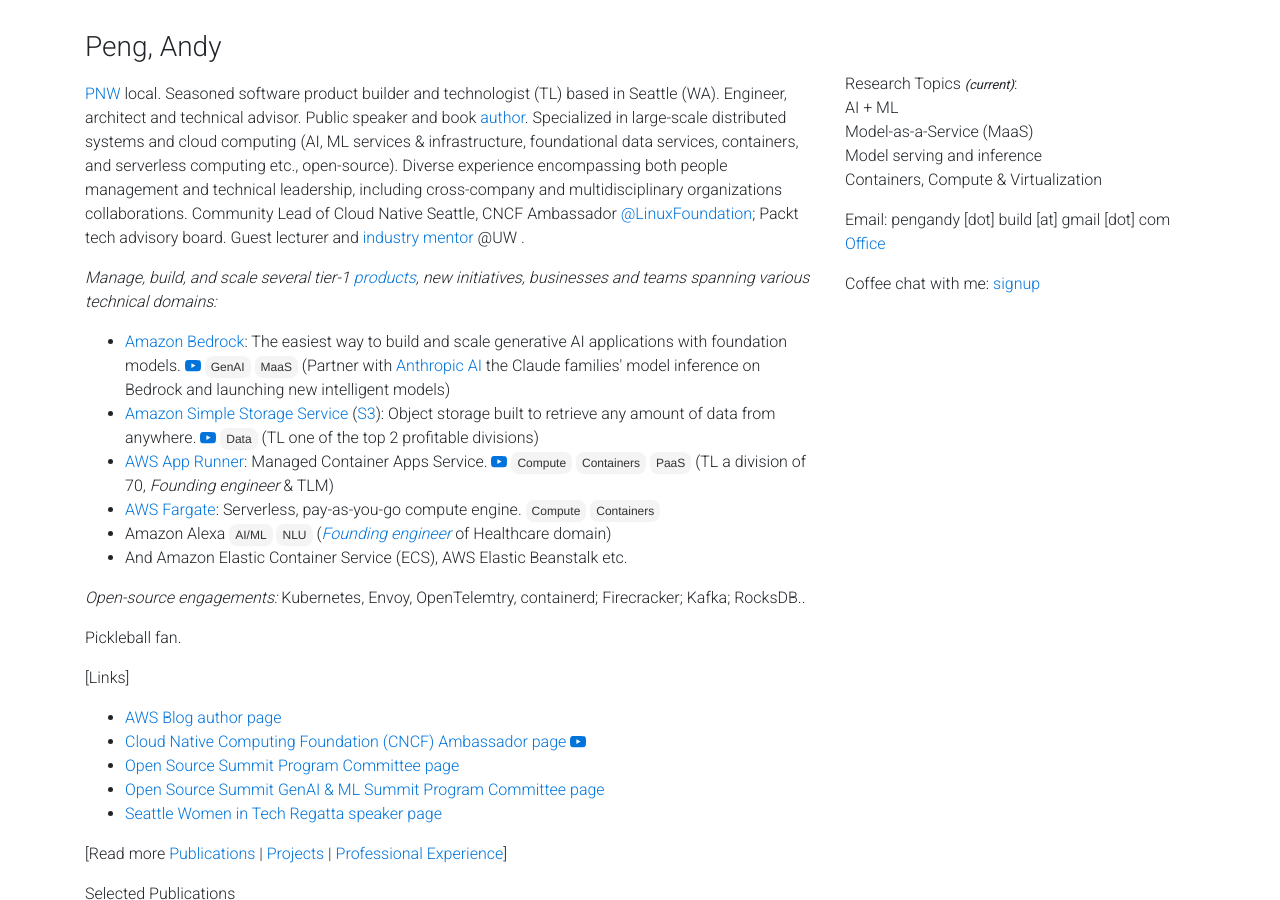
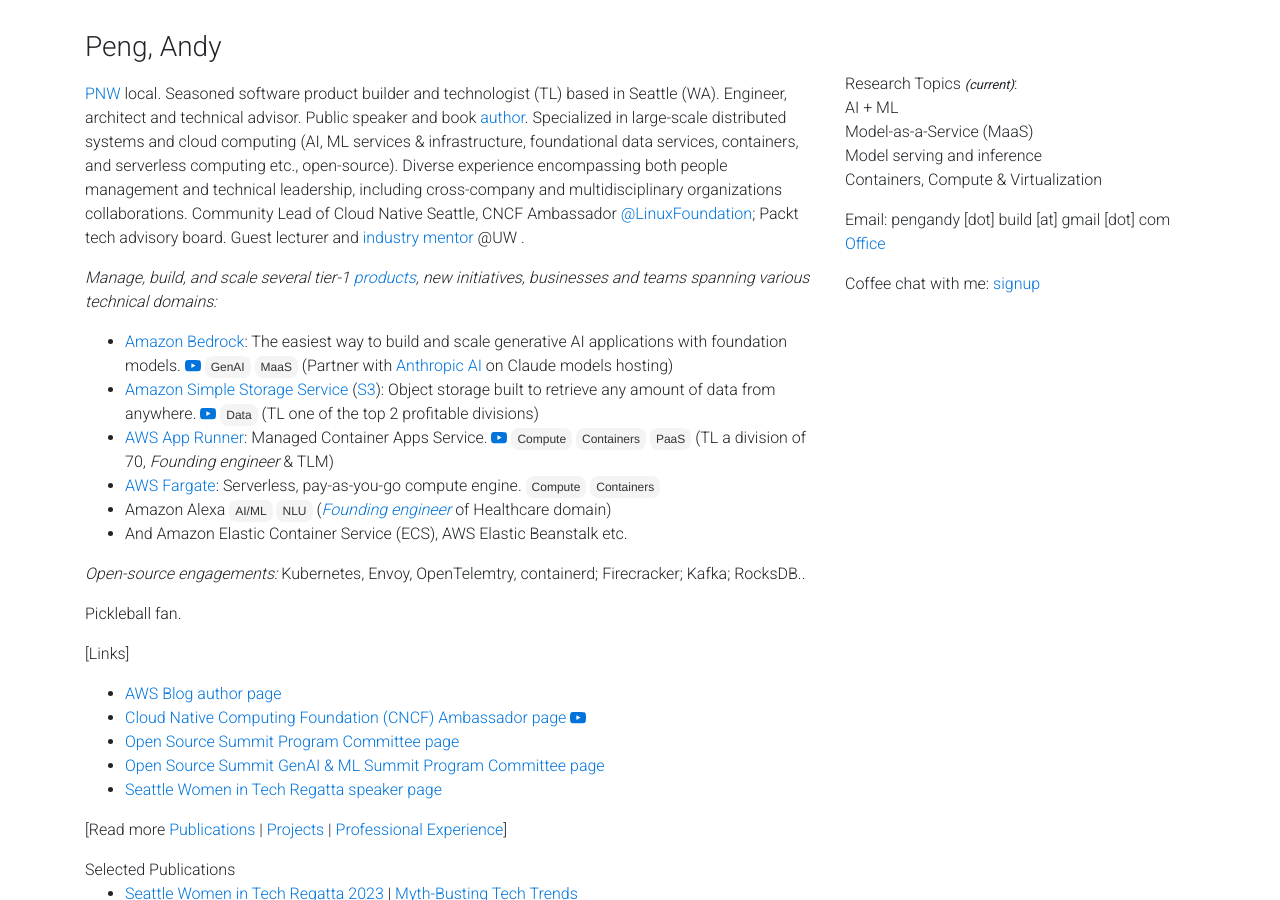
Before and after one commit to gfw001/gfw001.github.io, a Jekyll site: the page portfolio.html, which Jekyll copies as it is, in a window 1280 px wide and 900 px high. Built offline with Jekyll 4.4.1, drawn with Linux system fonts in a browser that asks for light colours; nearby versions of some CDN libraries; a style sheet for code colours, icons or effects is not loaded.

Commit message:
Update portfolio.html

```diff
--- a/portfolio.html
+++ b/portfolio.html
@@ -111,7 +111,7 @@
 		<svg xmlns="http://www.w3.org/2000/svg" width="16" height="16" fill="currentColor" class="bi bi-youtube" viewBox="0 0 16 16">
                 <path d="M8.051 1.999h.089c.822.003 4.987.033 6.11.335a2.01 2.01 0 0 1 1.415 1.42c.101.38.172.883.22 1.402l.01.104.022.26.008.104c.065.914.073 1.77.074 1.957v.075c-.001.194-.01 1.108-.082 2.06l-.008.105-.009.104c-.05.572-.124 1.14-.235 1.558a2.007 2.007 0 0 1-1.415 1.42c-1.16.312-5.569.334-6.18.335h-.142c-.309 0-1.587-.006-2.927-.052l-.17-.006-.087-.004-.171-.007-.171-.007c-1.11-.049-2.167-.128-2.654-.26a2.007 2.007 0 0 1-1.415-1.419c-.111-.417-.185-.986-.235-1.558L.09 9.82l-.008-.104A31.4 31.4 0 0 1 0 7.68v-.123c.002-.215.01-.958.064-1.778l.007-.103.003-.052.008-.104.022-.26.01-.104c.048-.519.119-1.023.22-1.402a2.007 2.007 0 0 1 1.415-1.42c.487-.13 1.544-.21 2.654-.26l.17-.007.172-.006.086-.003.171-.007A99.788 99.788 0 0 1 7.858 2h.193zM6.4 5.209v4.818l4.157-2.408L6.4 5.209z"/>
                 </svg>
-		</a> <button>GenAI</button> <button>MaaS</button> (Partner with <a href="https://www.geekwire.com/2024/amazon-backed-ai-startup-anthropic-is-growing-its-seattle-workforce/">Anthropic AI</a> the Claude families' model inference on Bedrock and launching new intelligent models)
+		</a> <button>GenAI</button> <button>MaaS</button> (Partner with <a href="https://www.geekwire.com/2024/amazon-backed-ai-startup-anthropic-is-growing-its-seattle-workforce/">Anthropic AI</a> on Claude models hosting)
 		      </li>
 		      <li>
 			      <a href="https://aws.amazon.com/s3/">Amazon Simple Storage Service</a> (<a href="https://www.lastweekinaws.com/blog/s3-as-an-eternal-service/">S3</a>): Object storage built to retrieve any amount of data from anywhere. <a href="https://youtu.be/sYDJYqvNeXU?si=efahW1_V7OMujFyD">
```
